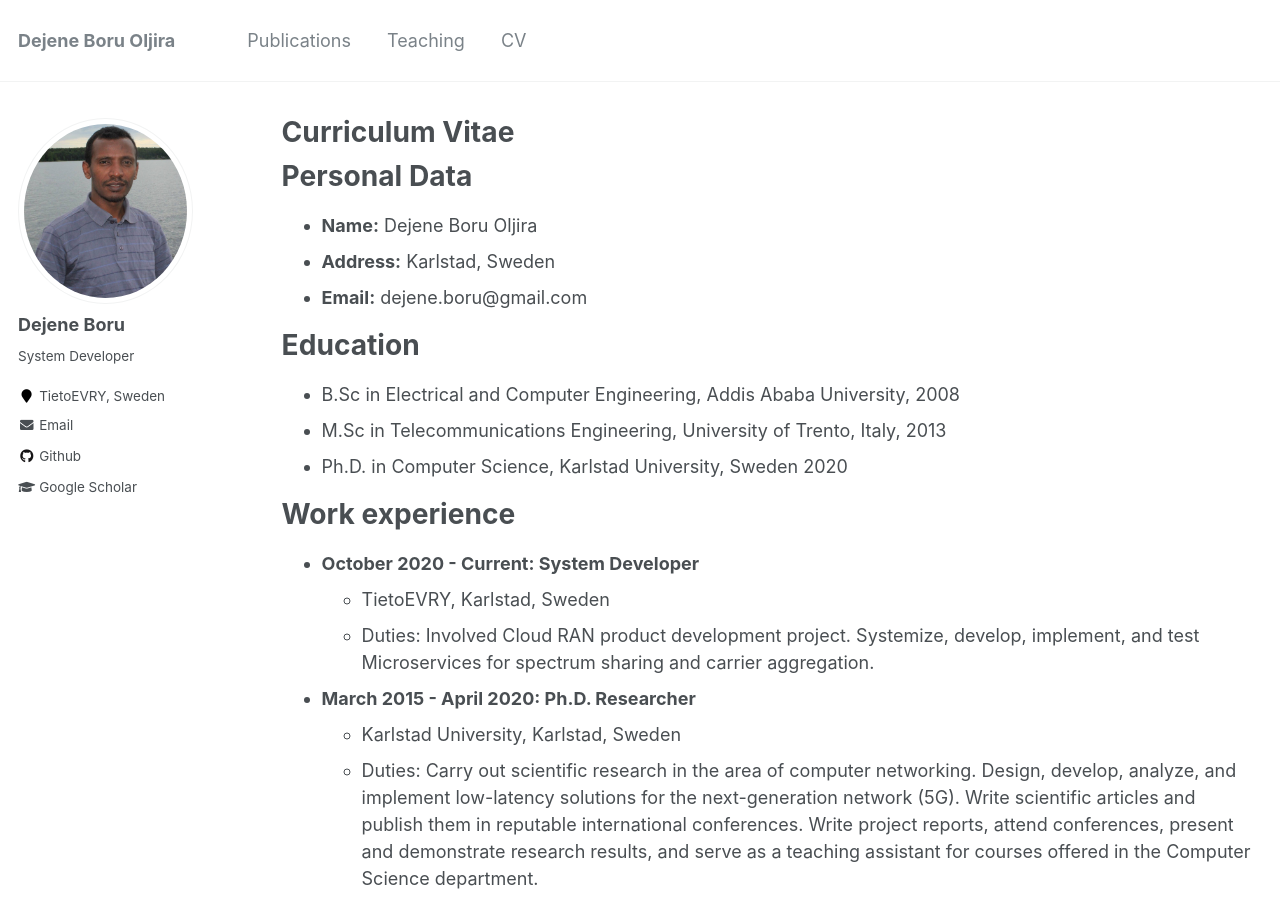
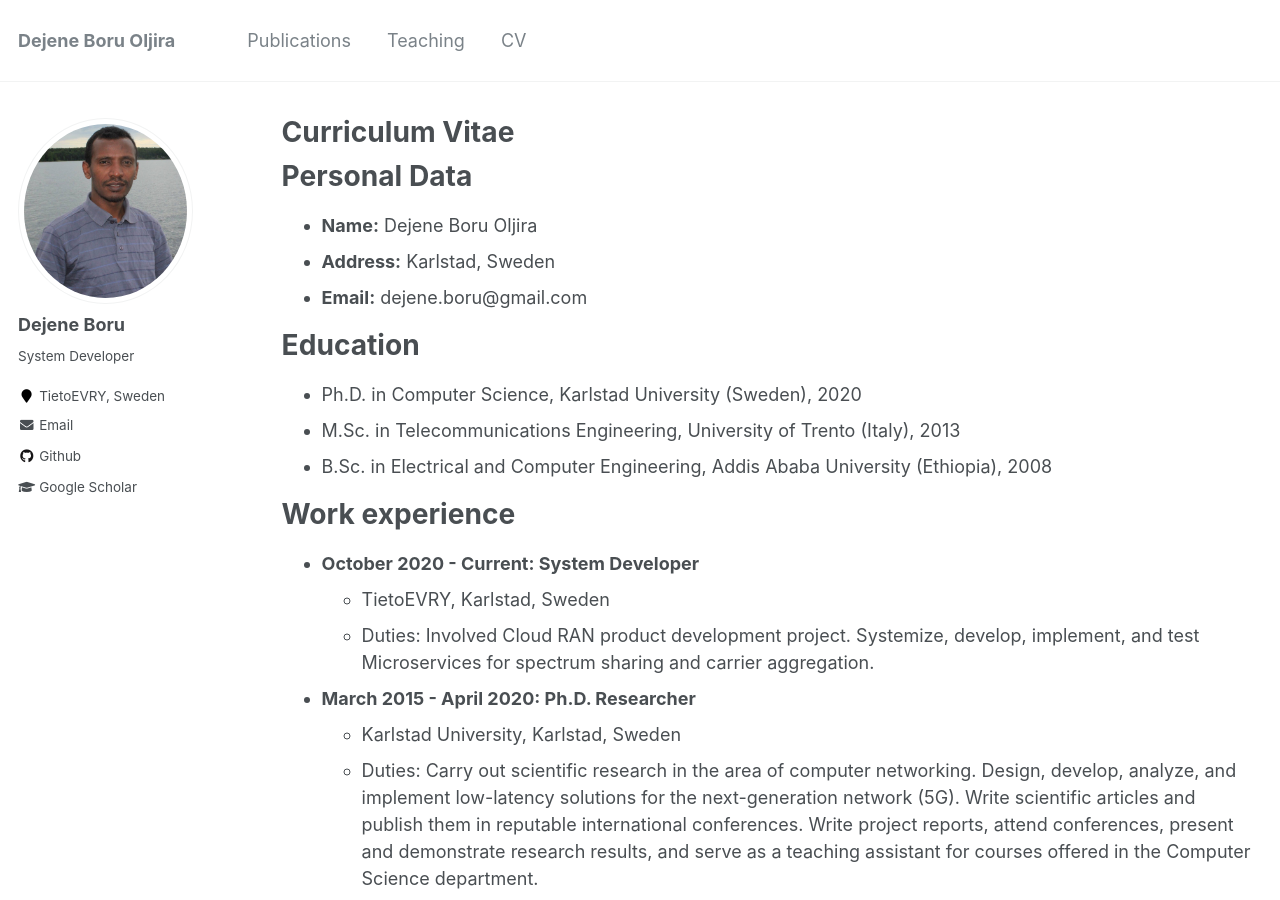
Before and after one commit to dejeneboru/dejeneboru.github.io, a Jekyll site: the page built from _pages/cv.md, in a window 1280 px wide and 900 px high. Built offline with Jekyll 4.4.1, drawn with Linux system fonts in a browser that asks for light colours.

```diff
--- a/_pages/cv.md
+++ b/_pages/cv.md
@@ -18,9 +18,9 @@ Personal Data
 
 Education
 ===========
-* B.Sc in Electrical and Computer Engineering, Addis Ababa University, 2008
-* M.Sc in Telecommunications Engineering, University of Trento, Italy, 2013
-* Ph.D. in Computer Science, Karlstad University, Sweden 2020
+* Ph.D. in Computer Science, Karlstad University (Sweden), 2020
+* M.Sc. in Telecommunications Engineering, University of Trento (Italy), 2013
+* B.Sc. in Electrical and Computer Engineering, Addis Ababa University (Ethiopia), 2008
 
 Work experience
 ======
```
Also changed, not shown: index.md (+1 -1 lines).
